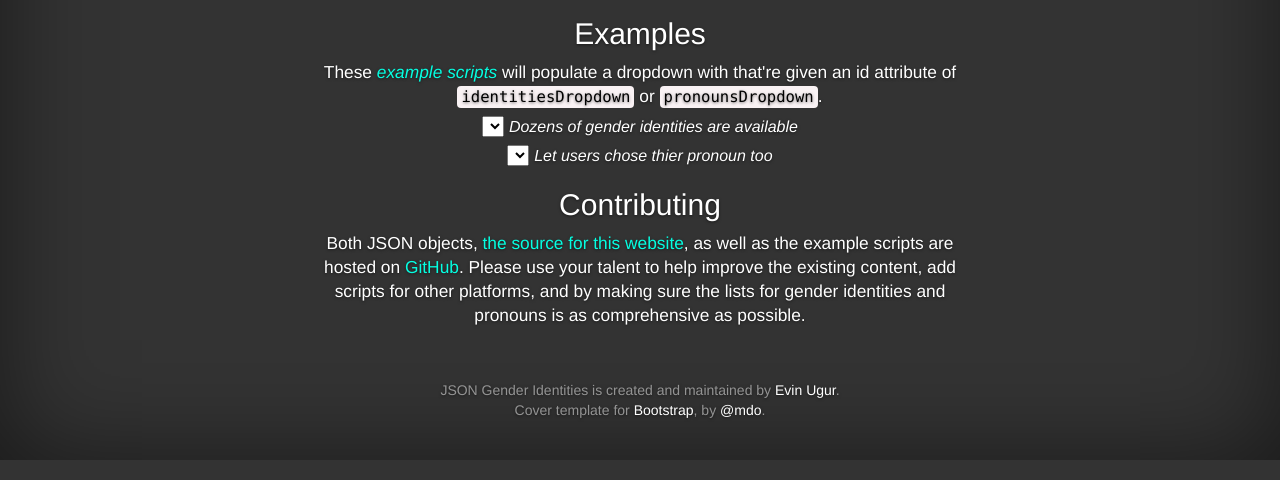
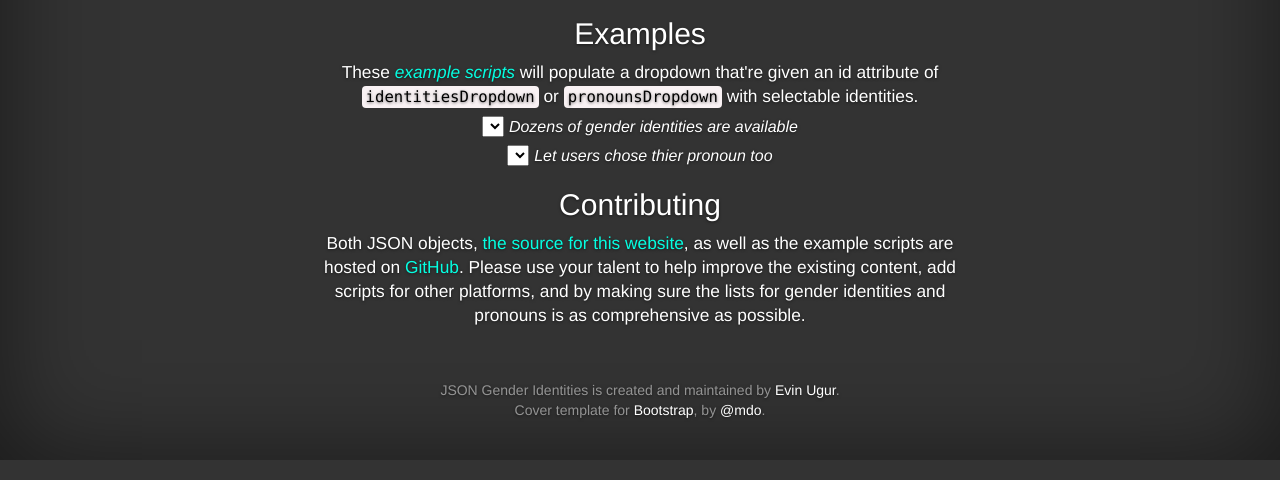
Before and after one commit to Nava2/gender-identities, a plain HTML site: page index.html in a window 1280 px wide. Shown: the part 340-820 px from the top of the page. Drawn offline with nearby package versions, Linux system fonts and the light colour scheme.

Commit message:
fixed sentence

```diff
--- a/index.html
+++ b/index.html
@@ -87,7 +87,7 @@
             </p>
             <h2 class = "cover-heading">Examples</h2>
             <p class = "lead">
-            	These <em><a href = "https://github.com/evinugur/gender-identities/blob/master/identity-dropdown.js">example</a> <a href = "https://github.com/evinugur/gender-identities/blob/master/pronoun-dropdown.js">scripts</a></em> will populate a dropdown with that're given an id attribute of <code>identitiesDropdown</code> or <code>pronounsDropdown</code>.
+            	These <em><a href = "https://github.com/evinugur/gender-identities/blob/master/identity-dropdown.js">example</a> <a href = "https://github.com/evinugur/gender-identities/blob/master/pronoun-dropdown.js">scripts</a></em> will populate a dropdown that're given an id attribute of <code>identitiesDropdown</code> or <code>pronounsDropdown</code> with selectable identities.
             	<div id = "dropdownExample">
             		<div class = "entry lead">
             			<select id = "identitiesDropdown"></select>
```
